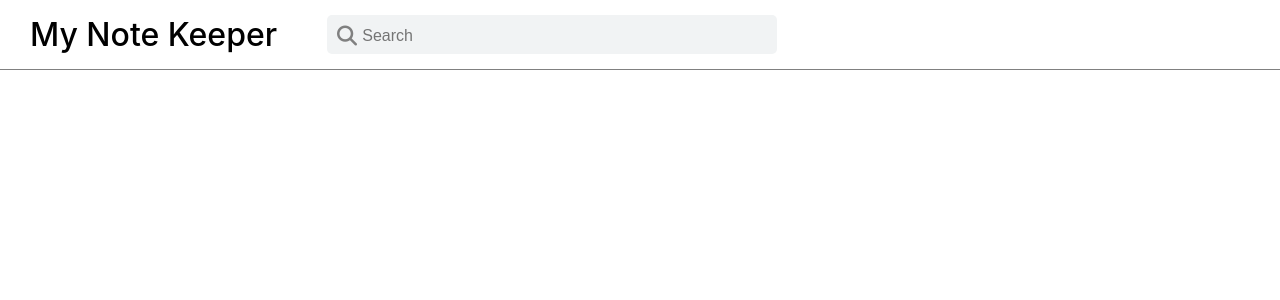
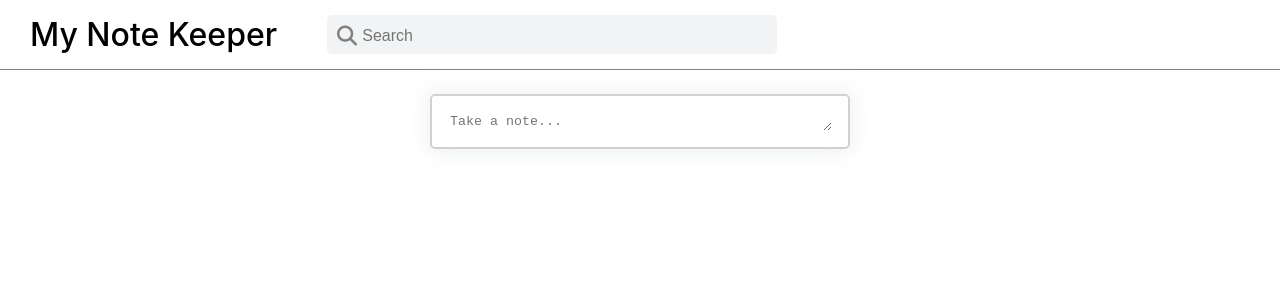
Before and after one commit to Halasalhab/react-exercises, a React (Create React App) app in the folder my-note-keeper/: page / in a window 1280 px wide. Shown: the top 300 px of the page. Built offline with nearby package versions, Linux system fonts and the light colour scheme.

Commit message:
add a note js and style is done

```diff
--- a/my-note-keeper/src/App.js
+++ b/my-note-keeper/src/App.js
@@ -1,9 +1,11 @@
 import SearchBar from "./components/SearchBar/SearchBar";
+import TakeNote from "./components/TakeNote/TakeNote";
 
 function App() {
   return (
     <div className="App">
       <SearchBar/>
+      <TakeNote/>
     </div>
   );
 }
--- /dev/null
+++ b/my-note-keeper/src/components/TakeNote/TakeNote.js
@@ -0,0 +1,94 @@
+import React, { useState } from 'react'
+import './takeNote.css'
+
+export default function TakeNote() {
+
+    const [note, setNote] = useState({
+        title: "",
+        content: "",
+        date: ""
+    });
+
+    const [isExpanded, setIsExpanded] = useState(false);
+
+    function expand() {
+        setIsExpanded(true);
+    }
+
+    function handleChange(event) {
+        const { name, value } = event.target;
+
+        setNote((prevNote) => {
+            return {
+                ...prevNote,
+                [name]: value
+            };
+        });
+    }
+
+    function showAlert() {
+        const div = document.createElement("div");
+        div.className = "alert error";
+        div.appendChild(document.createTextNode("Please add all fields."));
+        const createArea = document.querySelector(".create-area");
+        const form = document.querySelector(".create-note");
+        createArea.insertBefore(div, form);
+
+        // Timeout after 3 seconds
+        setTimeout(function () {
+            document.querySelector(".alert").remove();
+        }, 3000);
+    }
+
+    function submitNote(event) {
+        if (note.title === "" || note.content === "") {
+            showAlert();
+        } else {
+            setNote({
+                title: "",
+                content: ""
+            });
+        }
+
+        event.preventDefault();
+    }
+
+    return (
+        <div className="create-area">
+            <form className="create-note">
+                {isExpanded && (
+                    <input
+                        className="title"
+                        name="title"
+                        onChange={handleChange}
+                        value={note.title}
+                        placeholder="Title"
+                    />
+                )}
+
+                <textarea
+                    className="textarea"
+                    name="content"
+                    onChange={handleChange}
+                    onClick={expand}
+                    value={note.content}
+                    placeholder="Take a note..."
+                    rows={isExpanded ? 3 : 1}
+                />
+                {isExpanded && (
+                    <div className='form-btns'>
+                        <button onClick={submitNote}>
+                            Done
+                        </button>
+                        <button onClick={(e) => {
+                            e.preventDefault();
+                            setIsExpanded(false);
+                        }}>
+                            Close
+                        </button>
+                    </div>
+                )}
+            </form>
+        </div>
+    )
+}
--- /dev/null
+++ b/my-note-keeper/src/components/TakeNote/takeNote.css
@@ -0,0 +1,48 @@
+.create-area{
+    display: flex;
+    justify-content: center;
+    align-items: center;
+    margin-block: 1.5rem;
+}
+
+.create-note {
+    display: flex;
+    padding: 1rem;
+    flex-direction: column;
+    width: 30%;
+    border: 2px solid rgb(210, 209, 209);
+    border-radius: 5px;
+    box-shadow: 0 0 20px 5px #F1F3F4;
+}
+
+.error {
+    position: absolute;
+    top: 50%;
+    right: 50%;
+}
+
+.textarea, .title{
+    border: none;
+}
+
+.textarea, .title:focus{
+    outline: none;
+}
+
+.title{
+    margin-block-end: 10px;
+}
+
+.form-btns{
+    align-self: flex-end;
+}
+.form-btns button{
+    border: none;
+    background-color: transparent;
+    font-size: medium;
+    color: rgba(255, 0, 0, 0.578);
+}
+
+.form-btns button:first-child{
+    color:rgb(153, 215, 54);
+}
```
